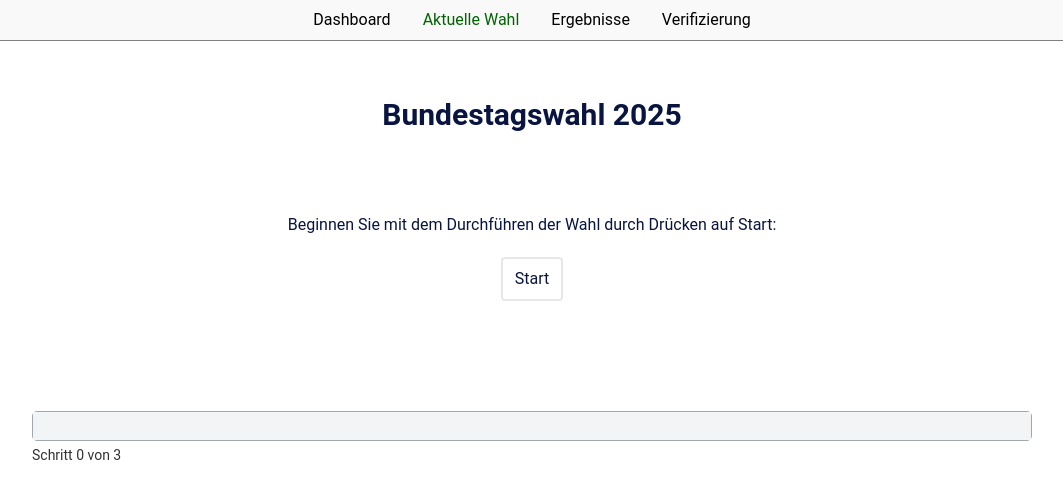
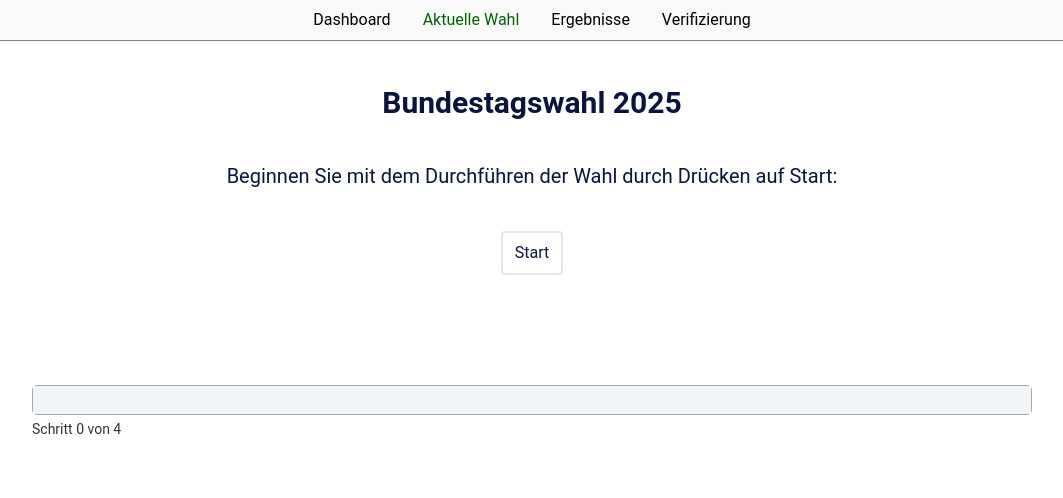
Before and after one commit to nilsgnh/PBO-Wahlplattform, a Vue app in the folder wahlapp/: page /bundestagswahl-2025 in a window 1280 px wide. Shown: the top 498 px of the page, without its empty margins (108-1171 px from the left). Built offline with nearby package versions, Linux system fonts and the light colour scheme.

Commit message:
Design- und Formatierungsanpassungen

```diff
--- a/wahlapp/src/assets/output.css
+++ b/wahlapp/src/assets/output.css
@@ -603,17 +603,12 @@ video {
   background-color: rgb(229 231 235 / var(--tw-bg-opacity, 1));
 }
 
-.bg-green-200 {
-  --tw-bg-opacity: 1;
-  background-color: rgb(187 247 208 / var(--tw-bg-opacity, 1));
-}
-
 .p-2 {
   padding: 0.5rem;
 }
 
-.p-5 {
-  padding: 1.25rem;
+.pb-3 {
+  padding-bottom: 0.75rem;
 }
 
 .pb-5 {
@@ -632,13 +627,24 @@ video {
   padding-top: 2.5rem;
 }
 
-.pt-5 {
-  padding-top: 1.25rem;
-}
-
 .text-3xl {
   font-size: 1.875rem;
   line-height: 2.25rem;
+}
+
+.text-base {
+  font-size: 1rem;
+  line-height: 1.5rem;
+}
+
+.text-xl {
+  font-size: 1.25rem;
+  line-height: 1.75rem;
+}
+
+.text-xs {
+  font-size: 0.75rem;
+  line-height: 1rem;
 }
 
 .font-bold {
@@ -648,11 +654,6 @@ video {
 .text-gray-800 {
   --tw-text-opacity: 1;
   color: rgb(31 41 55 / var(--tw-text-opacity, 1));
-}
-
-.text-white {
-  --tw-text-opacity: 1;
-  color: rgb(255 255 255 / var(--tw-text-opacity, 1));
 }
 
 .transition {
--- a/wahlapp/src/components/ErststimmeComponent.vue
+++ b/wahlapp/src/components/ErststimmeComponent.vue
@@ -1,5 +1,5 @@
 <template>
-  <StimmeComponent stimme="Erststimme" />
+  <StimmeComponent stimme="Erststimme" info=" für die Wahl eines oder einer Wahlkreisabgeordneten"  />
 </template>
 
 <script setup>
--- a/wahlapp/src/components/StimmeComponent.vue
+++ b/wahlapp/src/components/StimmeComponent.vue
@@ -1,5 +1,7 @@
 <template>
-  <p>Sie haben eine Stimme ({{ stimme }}):</p>
+  <p class="font-bold"> {{ stimme }} </p>
+  <p class="text-base pb-3">Sie haben eine Stimme{{info}}.</p>
+  <hr>
   <div class="flex flex-row" id="wahl">
     <form>
       <ParteiboxComponent
@@ -29,6 +31,7 @@ const store = useWahlStore();
 // Props
 const props = defineProps({
   stimme: String,
+  info: String,
 });
 
 // Parteienstruktur für Zweitstimme
@@ -98,7 +101,7 @@ watch(
 #wahl {
   display: flex;
   flex-wrap: wrap; /* Zeilenumbruch erlauben */
-  gap: 20px; /* Abstand zwischen den Boxen */
+  gap: 10px; /* Abstand zwischen den Boxen */
   justify-content: space-evenly; /* Gleichmäßige Verteilung */
   padding: 20px;
 }
@@ -108,4 +111,9 @@ form {
   max-width: 1000px; /* Optionale maximale Breite */
 }
 
+p {
+  font-size: 20px;
+  margin-bottom: 10px;
+}
+
 </style>
--- a/wahlapp/src/components/ZweitstimmeComponent.vue
+++ b/wahlapp/src/components/ZweitstimmeComponent.vue
@@ -1,5 +1,5 @@
 <template>
-  <StimmeComponent stimme="Zweitstimme" />
+  <StimmeComponent stimme="Zweitstimme" info=" für die Wahl einer Landesliste (Partei)"/>
 </template>
 
 <script setup>
--- a/wahlapp/src/views/WahlView.vue
+++ b/wahlapp/src/views/WahlView.vue
@@ -1,7 +1,7 @@
 <template>
   <div id="wahl">
-    <h1 class="text-3xl font-bold p-5">Bundestagswahl 2025</h1>
-    <div v-if="start" class="start-container">
+    <h1 class="text-3xl font-bold p-2">Bundestagswahl 2025</h1>
+    <div v-if="start" class="start-end-container">
       <p>Beginnen Sie mit dem Durchführen der Wahl durch Drücken auf Start:</p>
       <button @click="getStarted()" class="rounded p-2 pl-3 pr-3 bg-200 border-2 hover:bg-gray-300 transition duration-200 ease-in-out">
         Start
@@ -96,11 +96,23 @@
     </div>
   </div>
 
+  <div v-if="!bestaetigung && !start && !erststimme && !zweitstimme" class="start-end-container">
+      <p> Vielen Dank für Ihre Teilnahme an der Wahl. </p>
+      <NavigationButton
+        type="next"
+        @Click="gettoDashboard"
+      >
+        <template v-slot:buttonText>
+          Zurück zum Dashboard
+        </template>
+      </NavigationButton>
+  </div>
+
   <!-- Progressbar einfügen -->
   <section id="wahlfortschritt">
     <div class="progress-wrapper">
-      <progress :value="fortschritt" max="3"></progress>
-      <span class="progress-text">Schritt {{fortschritt}} von 3</span>
+      <progress :value="fortschritt" max="4"></progress>
+      <span class="progress-text">Schritt {{fortschritt}} von 4</span>
     </div>
   </section>
 </template>
@@ -129,6 +141,17 @@ function getStarted() {
   // Zurücksetzen der Stimmen
   store.setErststimme(null);
   store.setZweitstimme(null);
+  store.checkboxAgreed = false;
+}
+
+function gettoDashboard() {
+  erststimme.value = false;
+  zweitstimme.value = false;
+  start.value = false;
+  fortschritt.value = 0;
+  bestaetigung.value = false;
+  store.checkboxAgreed = false;
+  window.location.href = '/';
 }
 
 function gettoStart() {
@@ -145,6 +168,7 @@ function gettoStart() {
     // Zurücksetzen der Stimmen
     store.setErststimme(null);
     store.setZweitstimme(null);
+    store.checkboxAgreed = false;
   }
 }
 
@@ -158,6 +182,7 @@ function gettoErststimme() {
   erststimme.value = true;
   zweitstimme.value = false;
   fortschritt.value = 1;
+  //window.scrollTo(0, 0);
 }
 
 function gettoBestaetigung() {
@@ -172,16 +197,20 @@ function gettoZweitstimme() {
   fortschritt.value = 2;
 }
 
+function gettoEnd() {
+  bestaetigung.value = false;
+  fortschritt.value = 4;
+}
+
 function submit() {
   const confirmed = window.confirm(
     "Sind Sie sicher, dass Sie die Wahl bestätigen möchten? Nach Bestätigung ist keine Änderung mehr möglich."
   );
   if (confirmed) {
-    // Hier könnte die Wahl an den Server gesendet werden
-    window.alert("Vielen Dank für Ihre Stimme!");
+    // Wahl abschließen
+    store.submitWahl();
+    gettoEnd();
   }
-  // Rückleitung zu Dashboard
-  window.location.href = "/";
 }
 
 onMounted(() => {
@@ -204,16 +233,21 @@ h1 {
   text-align: center;
 }
 
-.start-container {
+.start-end-container {
   display: flex;
   flex-direction: column;
   justify-content: center;
   align-items: center;
   text-align: center;
   gap: 20px;
-  padding-top: 50px;
+  padding-top: 20px;
   padding-bottom: 50px;
   max-height: 300px;
+}
+
+p {
+  font-size: 20px;
+  margin-bottom: 20px;
 }
 
 .progress-wrapper {
@@ -265,7 +299,7 @@ progress::-ms-fill {
 }
 
 .stimmdiv {
-  padding-top: 20px;
+  padding-top: 10px;
   padding-bottom: 10px;
   max-width: 1000px;
   justify-content: center;
```
